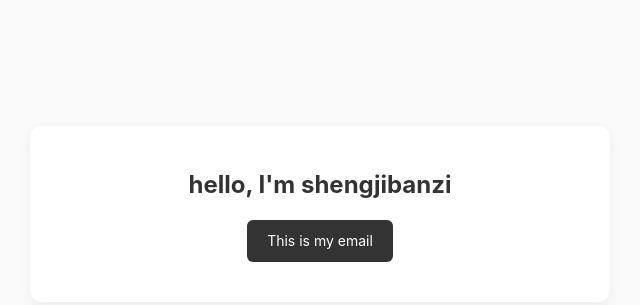
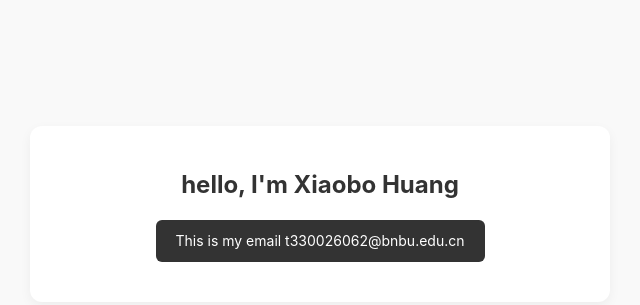
Before and after one commit to Albert-X-alt/Albert-X-alt.github.io, a plain HTML site: page index.html in a window 1280 px wide. Shown: the part 186-491 px from the top of the page, without its empty margins (320-960 px from the left). Drawn offline with Linux system fonts and the light colour scheme.

Commit message:
Update name and email in index.html

```diff
--- a/index.html
+++ b/index.html
@@ -61,9 +61,9 @@
 <body>
 
     <div class="container">
-        <h1>hello, I'm shengjibanzi</h1>
-        <a href="mailto:shengjibanzi@qq.com" class="email-btn">
-           This is my email
+        <h1>hello, I'm Xiaobo Huang</h1>
+        <a href="mailto:t330026062@bnbu.edu.cn" class="email-btn">
+           This is my email t330026062@bnbu.edu.cn
         </a>
     </div>
 
```
